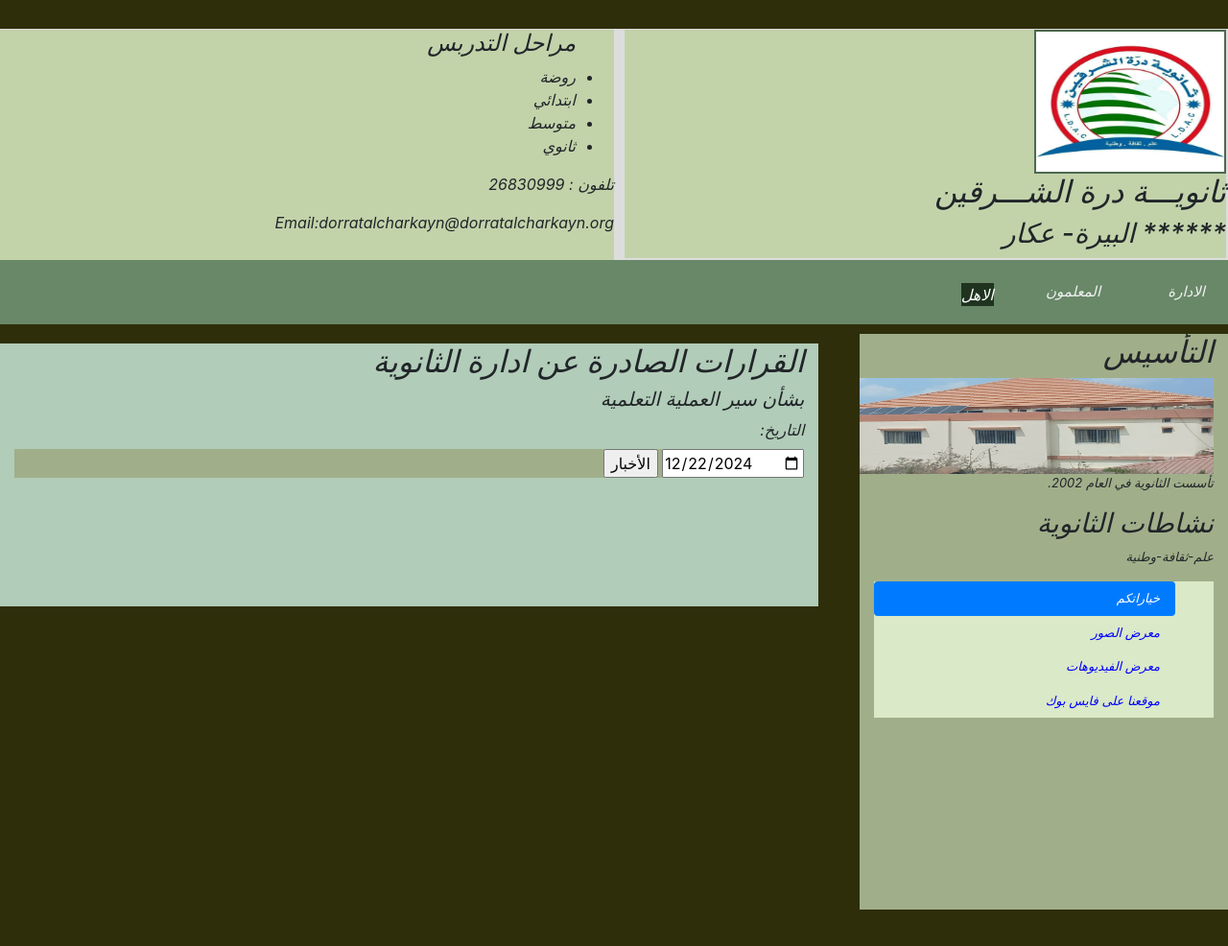
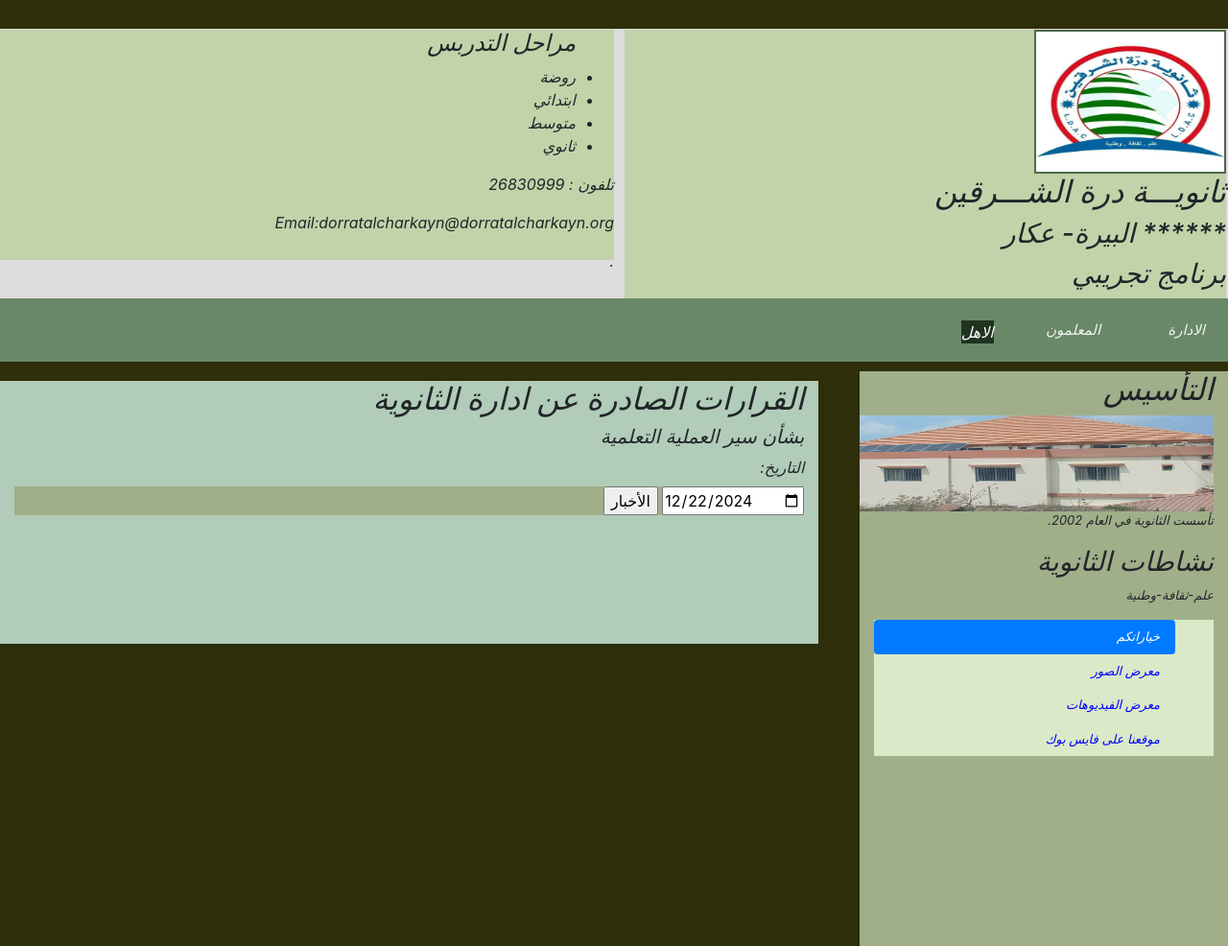
Before and after one commit to abbas3370/dorrat2024, a Django app: page / in a window 1280 px wide. Shown: the top 986 px of the page at 96% size. Run offline with Django 3.2, Linux system fonts and the light colour scheme.

Commit message:
Add files via upload

```diff
--- a/templates/app1/index.html
+++ b/templates/app1/index.html
@@ -267,7 +267,7 @@
 
     <h2>ثانويـــة درة الشـــرقين</h2>
     <h3>****** البيرة- عكار</h3>
-
+    <h3> برنامج تجريبي</h3>
   </div>
 <div  class="qq" >
 
```
